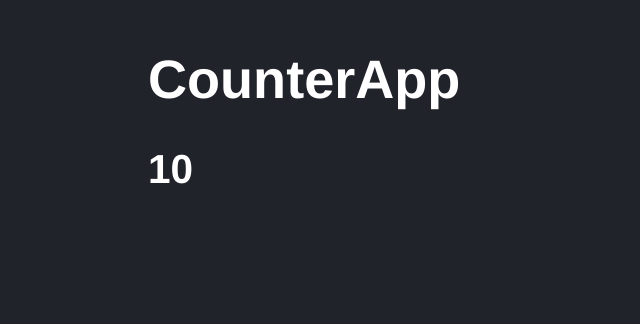
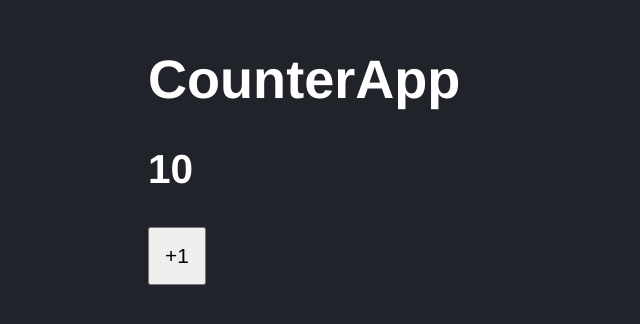
Before and after one commit to danielalbanez40/react-de-cero-a-experto-MERN, a React (Vite) app in the folder 03-counter-app-vite/: page / in a window 1280 px wide. Shown: the part 136-460 px from the top of the page, without its empty margins (0-640 px from the left). Built offline with nearby package versions, Linux system fonts and the light colour scheme.

Commit message:
Click event

```diff
--- a/03-counter-app-vite/src/CounterApp.jsx
+++ b/03-counter-app-vite/src/CounterApp.jsx
@@ -1,17 +1,30 @@
 import React from 'react';
 import PropTypes from 'prop-types';
 
+
 const CounterApp = ({ value }) => {
+
+    function handleAdd() {
+        // console.log(event);
+        console.log('+1');
+
+    }
+
   return (
     <>
       <h1>CounterApp</h1>
-      <h2>{ value }</h2>
+      <h2> {value} </h2>
+      <button
+        onClick={handleAdd}
+      >
+        +1
+      </button>
     </>
   );
 };
 
 CounterApp.propTypes = {
-    value: PropTypes.number.isRequired
-}
+  value: PropTypes.number.isRequired,
+};
 
 export default CounterApp;
--- a/03-counter-app-vite/src/styles.css
+++ b/03-counter-app-vite/src/styles.css
@@ -6,3 +6,7 @@ body {
   font-size: 1.3rem;
   padding: 70px;
 }
+button {
+  padding: 15px;
+  font-size: 1rem;
+}
```
